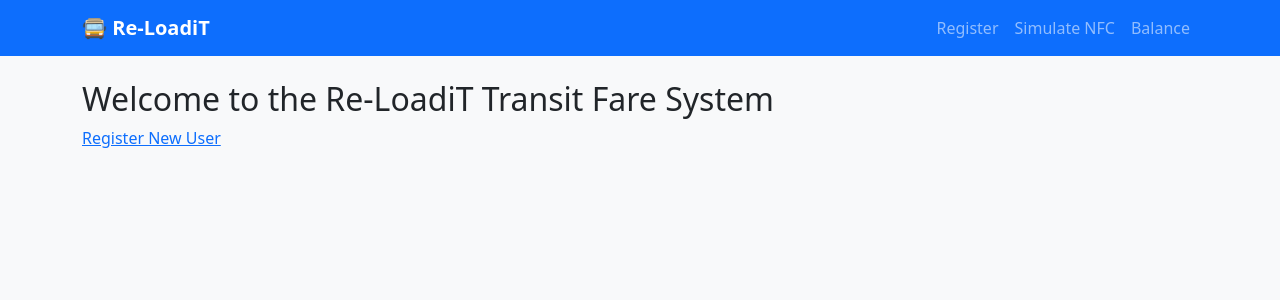
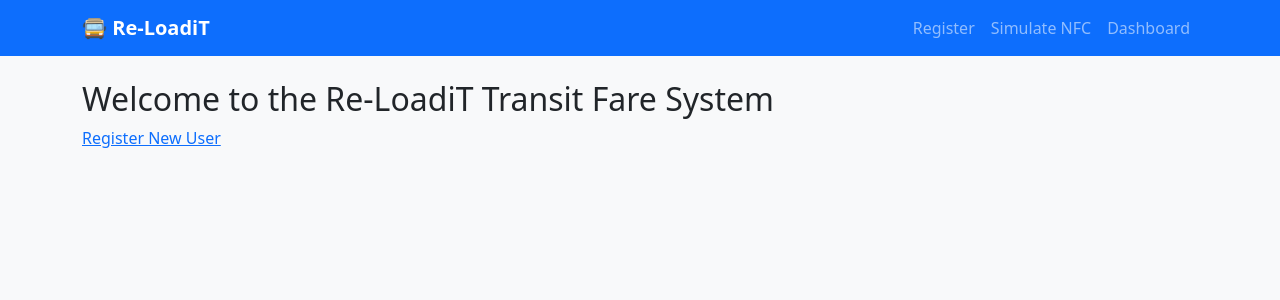
Before and after one commit to Shoxx1211/transit-fare, a Flask app: page / in a window 1280 px wide. Shown: the top 300 px of the page. Run offline with Flask 3, Linux system fonts and the light colour scheme.

Commit message:
Updated app.py and base.html

```diff
--- a/templates/base.html
+++ b/templates/base.html
@@ -29,7 +29,7 @@
         <ul class="navbar-nav ms-auto">
           <li class="nav-item"><a class="nav-link" href="{{ url_for('register') }}">Register</a></li>
           <li class="nav-item"><a class="nav-link" href="{{ url_for('simulate_nfc') }}">Simulate NFC</a></li>
-          <li class="nav-item"><a class="nav-link" href="{{ url_for('view_balance') }}">Balance</a></li>
+          <li class="nav-item"><a class="nav-link" href="{{ url_for('dashboard') }}">Dashboard</a></li>
         </ul>
       </div>
     </div>
```
